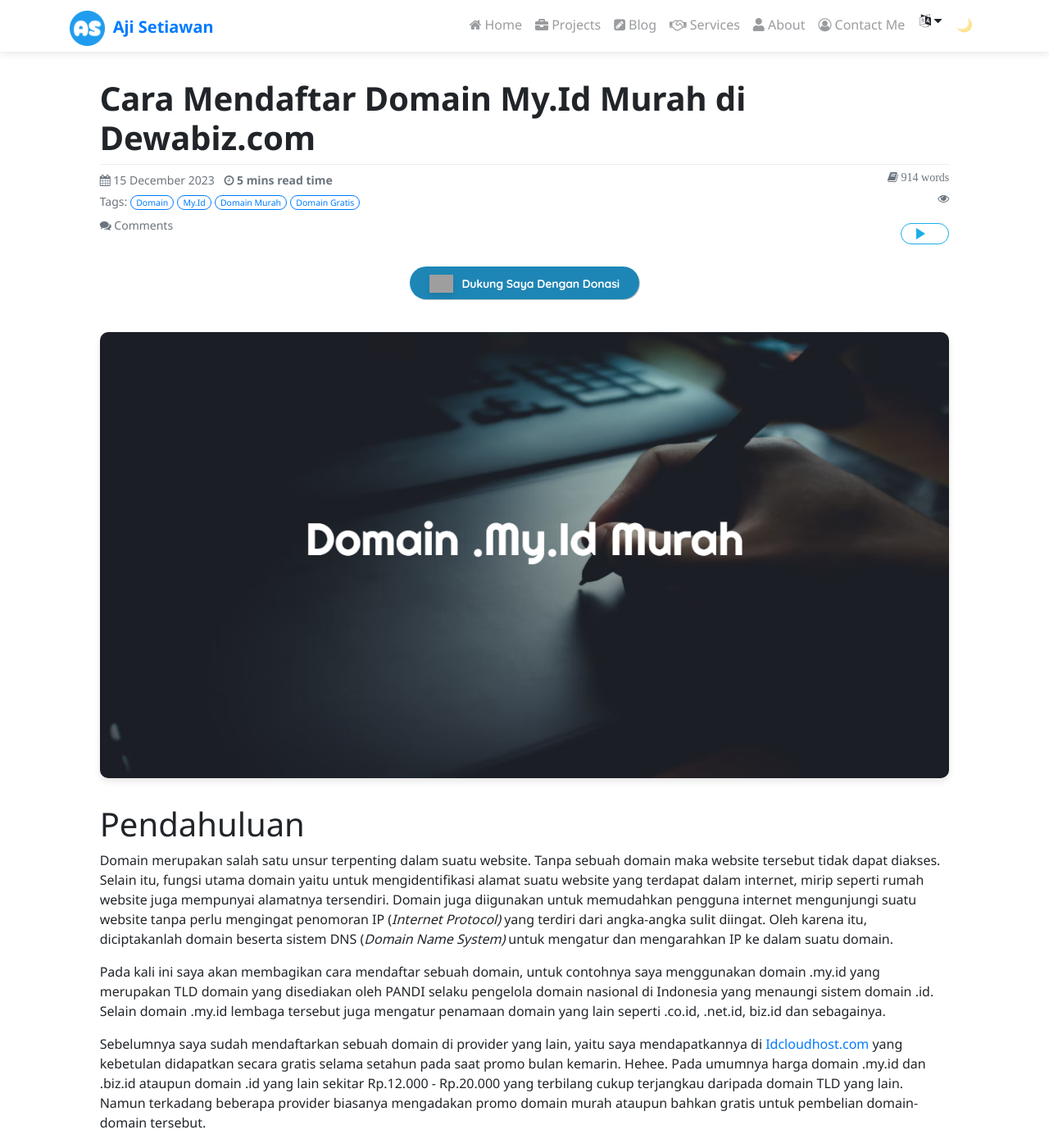
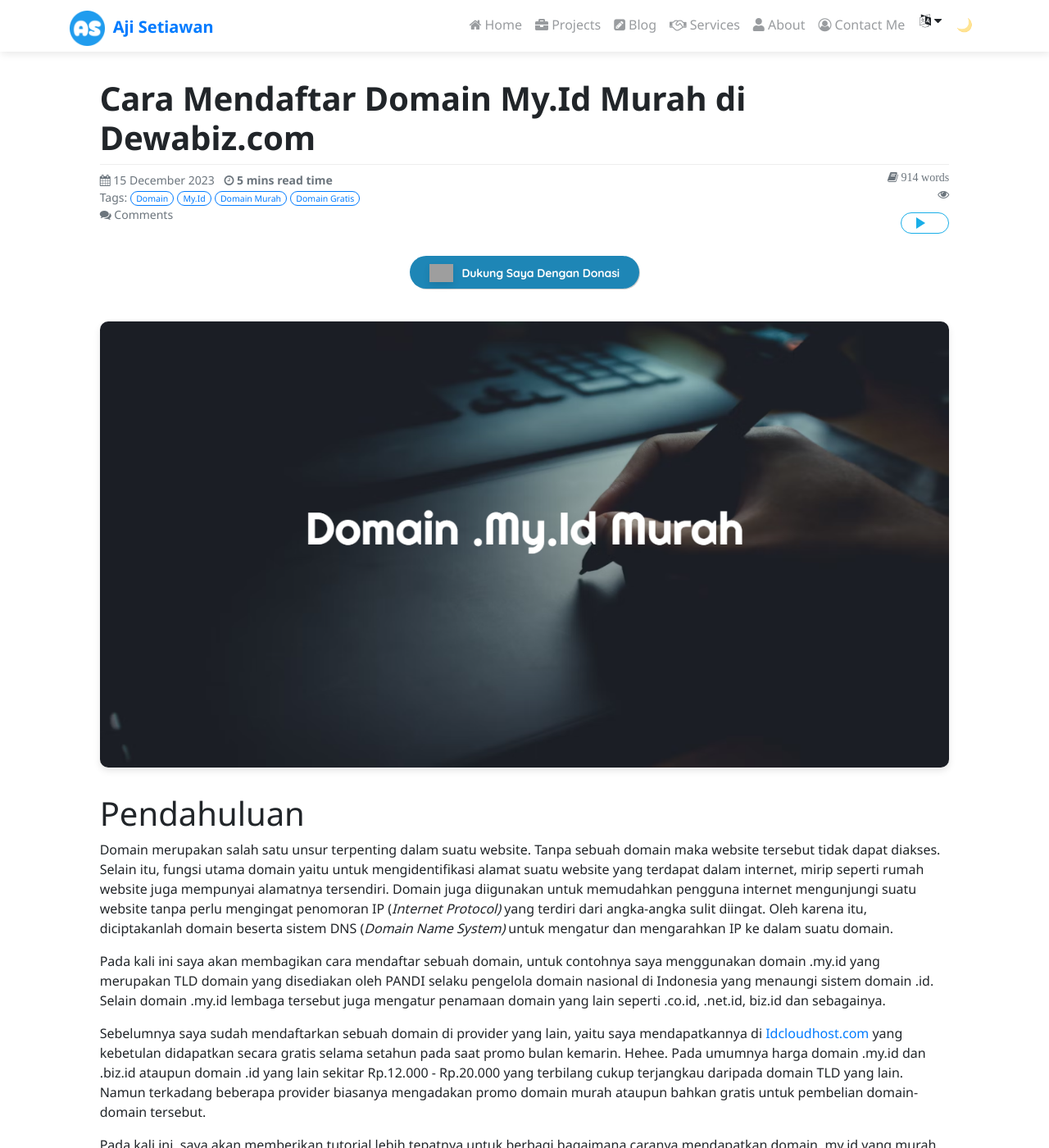
Before and after one commit to ajisetiawan716/ajisetiawan716.github.io, a Jekyll site: the page built from _posts/2023-12-15-cara-daftar-domain-my.id-murah-di-dewabiz.md, in a window 1280 px wide and 1400 px high. Shown: the whole window at 82% size. Built offline with Jekyll 4.4.1, drawn with Linux system fonts in a browser that asks for light colours; nearby versions of some CDN libraries; emoji names are drawn with the system emoji font; comment, search, counter and statistics services are not loaded; a style sheet for code colours, icons or effects is not loaded; grey boxes are pictures that could not be loaded.

Commit message:
Update custom.scss

```diff
--- a/_sass/custom.scss
+++ b/_sass/custom.scss
@@ -46,8 +46,3 @@
 .markdown-body img {
   box-shadow: 0 4px 8px rgba(0, 0, 0, 0.1); /* Sesuaikan nilai bayangan sesuai preferensi Anda */
 }
-
-/* post-meta-data li fontawesome */
-  .post-metadata li {
-    margin-bottom: 8px; /* Anda dapat menyesuaikan nilai ini sesuai kebutuhan */
-  }
```
